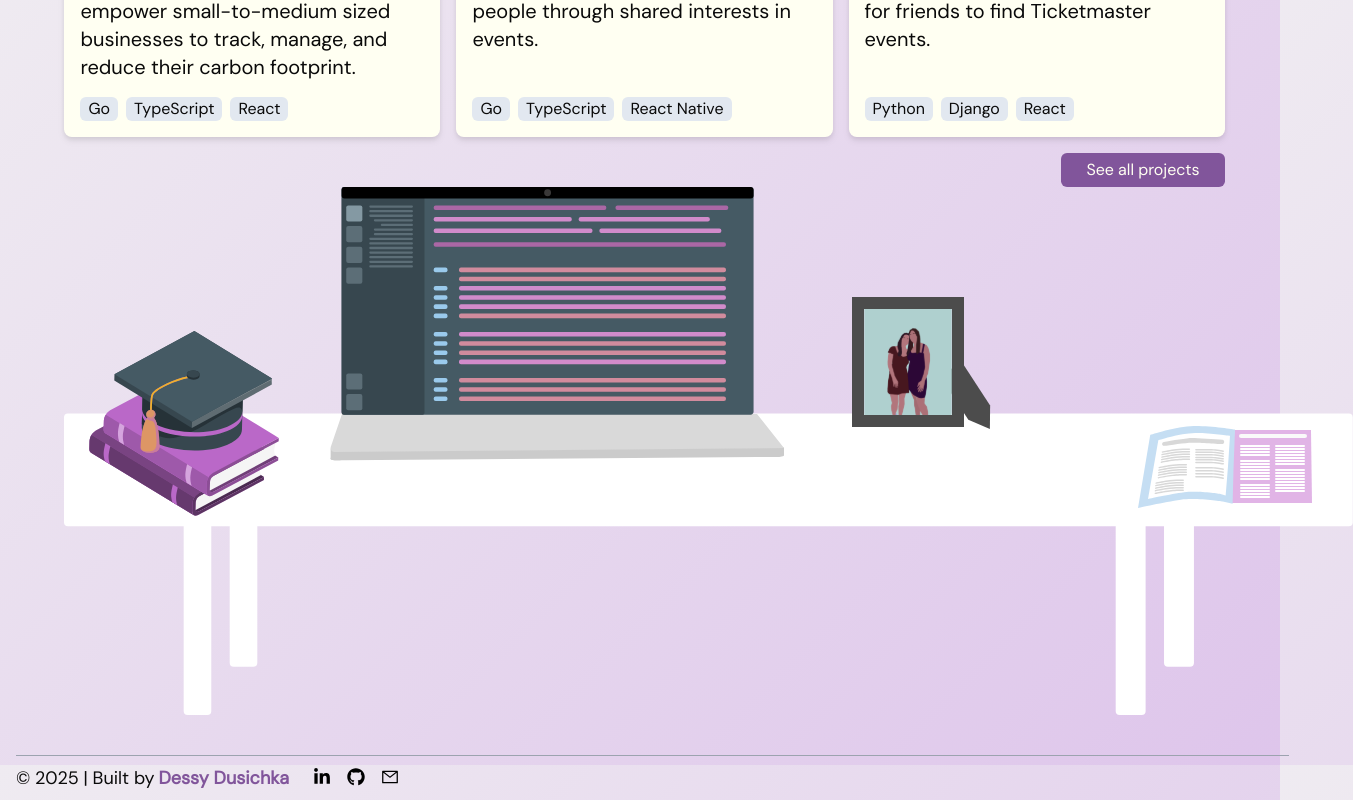
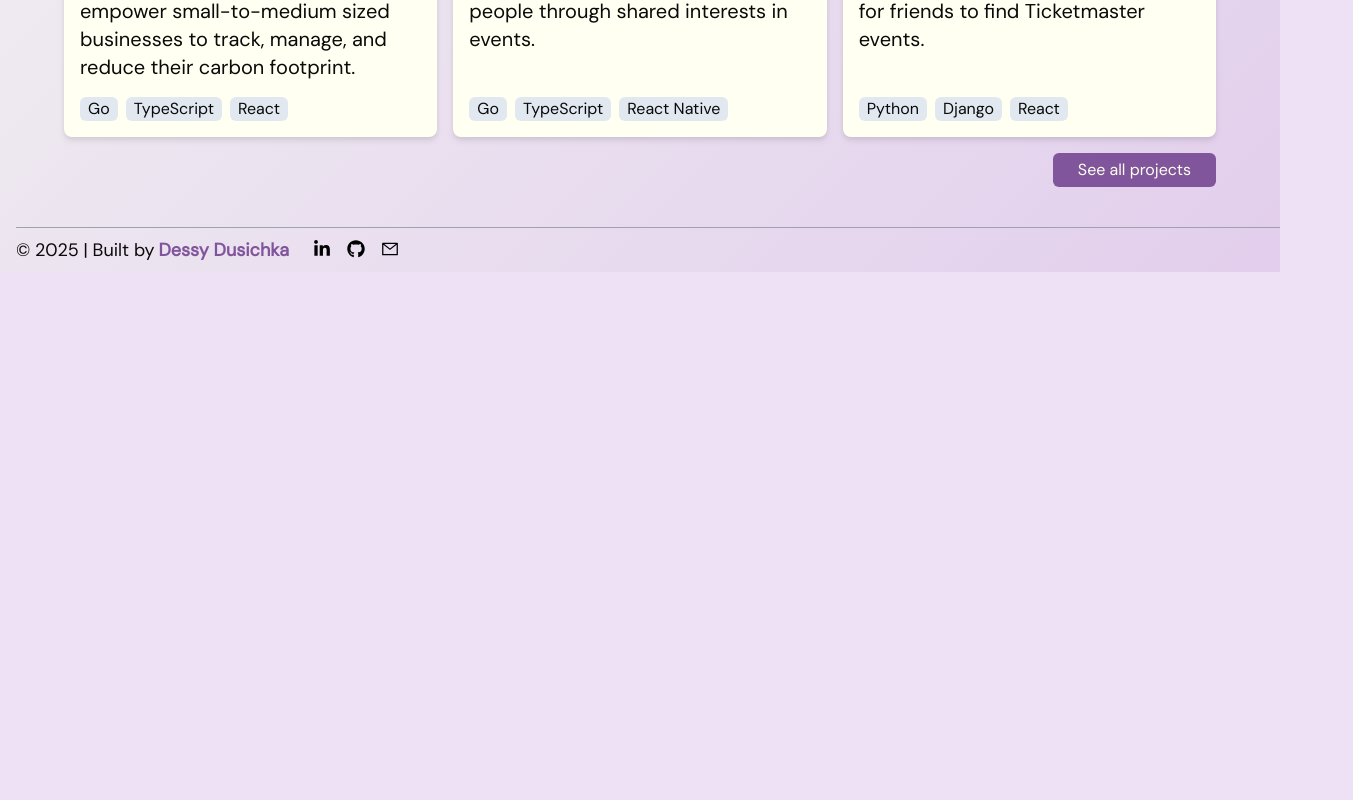
Before and after one commit to ddusichka/portfolio, a Next.js app: page / in a window 1280 px wide. Shown: the part 835-1635 px from the top of the page, 1353 px wide, since content can reach past the window. After the commit the page ends 1107 px from the top, so only its background shows below. Built offline with nearby package versions, Linux system fonts and the light colour scheme.

Commit message:
hide clickable desk for now

```diff
--- a/app/page.tsx
+++ b/app/page.tsx
@@ -8,7 +8,6 @@ import TypingEffect from "./components/Home/TypingDescriptions";
 import ExperienceSnapshot from "./components/Experience/ExperienceSnapshot";
 import ProjectFeature from "./components/Projects/TextBasedProjectFeature";
 import { Button } from "@/components/ui/button";
-import ClickableDesk from "./components/Home/ClickableDesk";
 
 export default function Home() {
   return (
@@ -86,7 +85,7 @@ export default function Home() {
             </div>
           </div>
         </div>
-        <ClickableDesk />
+        {/* <ClickableDesk /> */}
       </div>
     </div>
   );
```
